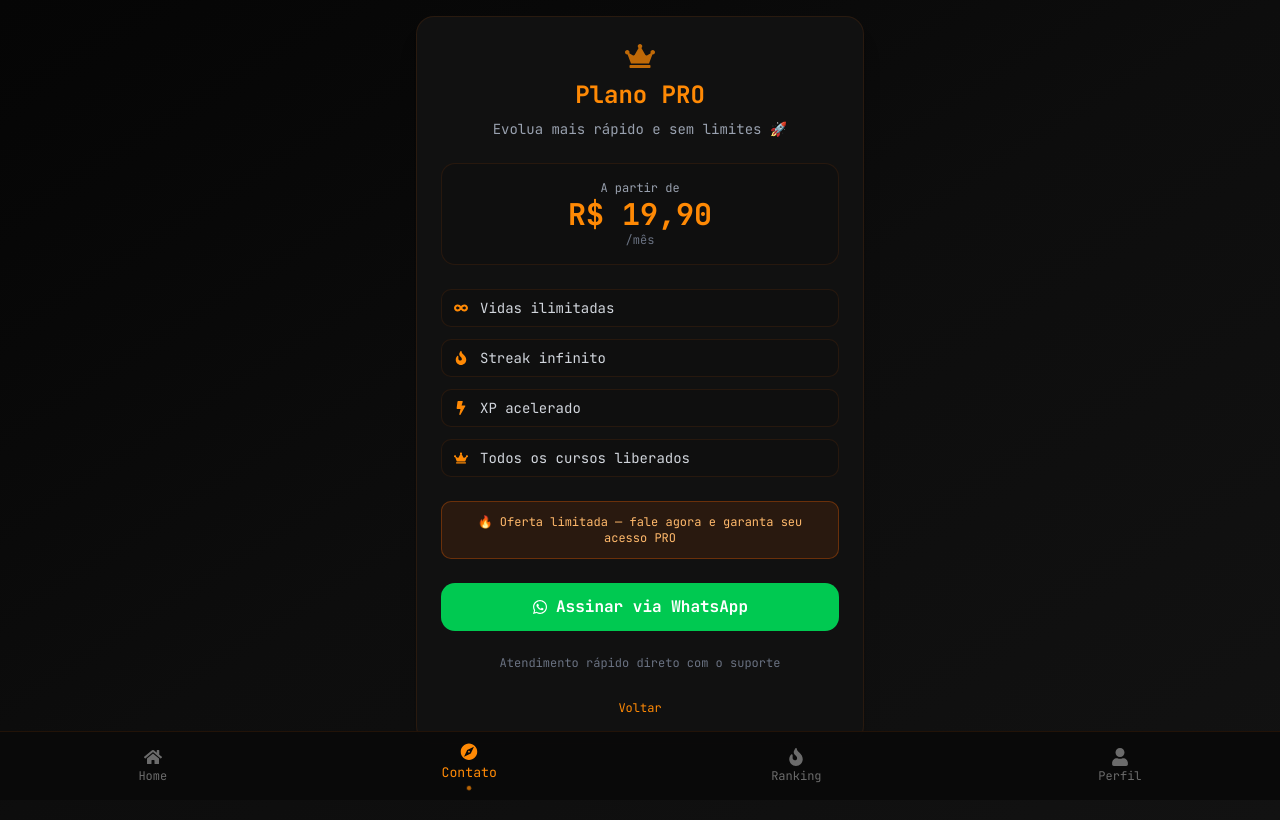
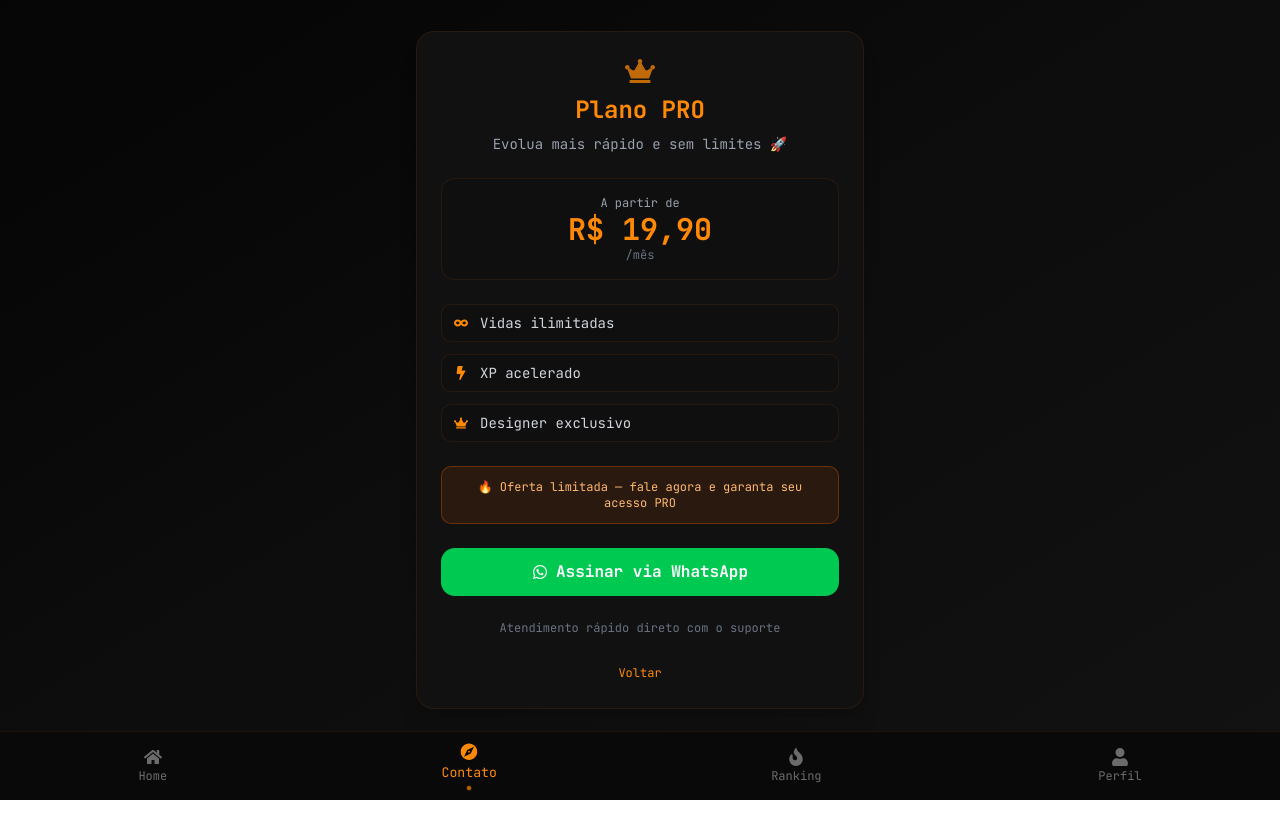
Before and after one commit to Renaanprofissional/wisdom, a Next.js app: page /contato in a window 1280 px wide. Built offline with nearby package versions, Linux system fonts and the light colour scheme.

Commit message:
fix: ajust page contact

```diff
--- a/app/contato/page.tsx
+++ b/app/contato/page.tsx
@@ -1,12 +1,6 @@
 "use client";
 
-import {
-  FaWhatsapp,
-  FaCrown,
-  FaFire,
-  FaInfinity,
-  FaBolt,
-} from "react-icons/fa";
+import { FaWhatsapp, FaCrown, FaInfinity, FaBolt } from "react-icons/fa";
 import { useRouter } from "next/navigation";
 import { NavMenu } from "@/components/common/navMenu";
 
@@ -45,9 +39,8 @@ export default function ContatoPage() {
         {/* Benefícios */}
         <div className="space-y-3 text-sm">
           <Benefit icon={<FaInfinity />} text="Vidas ilimitadas" />
-          <Benefit icon={<FaFire />} text="Streak infinito" />
           <Benefit icon={<FaBolt />} text="XP acelerado" />
-          <Benefit icon={<FaCrown />} text="Todos os cursos liberados" />
+          <Benefit icon={<FaCrown />} text="Designer exclusivo" />
         </div>
 
         {/* Urgência */}
```
